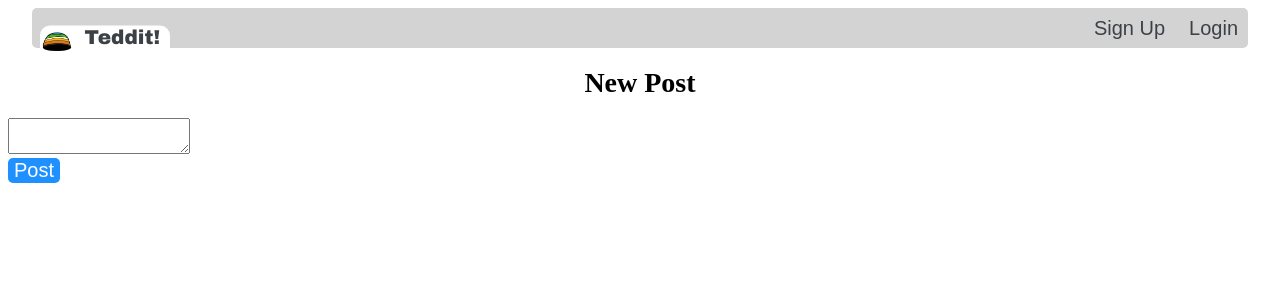
After one commit to tedster-08/teddit, a Flask app: page /post in a window 1280 px wide. The commit adds this page. Shown: the top 300 px of the page. Run offline with Flask 2, Linux system fonts and the light colour scheme.

Commit message:
fixed navbar and added post button (posts don't go anywhere)

```diff
--- a/website/static/style/main.css
+++ b/website/static/style/main.css
@@ -15,7 +15,7 @@
   min-width: 2.5em;
   height: 2.2em;
   top: 50%;
-  transform: translateY(10%);
+  transform: translateY(50%);
   left: 10%;
   line-height: 5vh;
   border-radius: 10px;
--- a/website/templates/base.html
+++ b/website/templates/base.html
@@ -36,6 +36,7 @@
           <a href="/signup" class="navbar-link">Sign Up</a>
           <a href="/login" class="navbar-link">Login</a>
           {% else %}
+          <a href="/post" class="navbar-link">&plus;</a>
           <a href="/logout" class="navbar-link">Logout</a>
           {% endif %}
         </div>
--- /dev/null
+++ b/website/templates/new_post.html
@@ -0,0 +1,10 @@
+{% extends "base.html" %} {% block content %}
+<h1 align="center">New Post</h1>
+<form method="POST" class="new-post-form">
+  <div>
+    <textarea class="new-post-text"> </textarea>
+    <br />
+    <button type="submit" class="submit">Post</button>
+  </div>
+</form>
+{% endblock %}
--- a/website/views.py
+++ b/website/views.py
@@ -1,6 +1,5 @@
 from flask import Blueprint, render_template
-from flask_login import login_user
-from flask_login.utils import login_required, current_user
+from flask_login import login_required, current_user
 
 views = Blueprint('views', __name__)
 
@@ -11,6 +10,6 @@ def home():
     return render_template("index.html", user=current_user)
 
 
-@views.route("/post")
+@views.route("/post", methods=["GET", "POST"])
 def new_post():
     return render_template("new_post.html", page_title="New Post", user=current_user)
```
